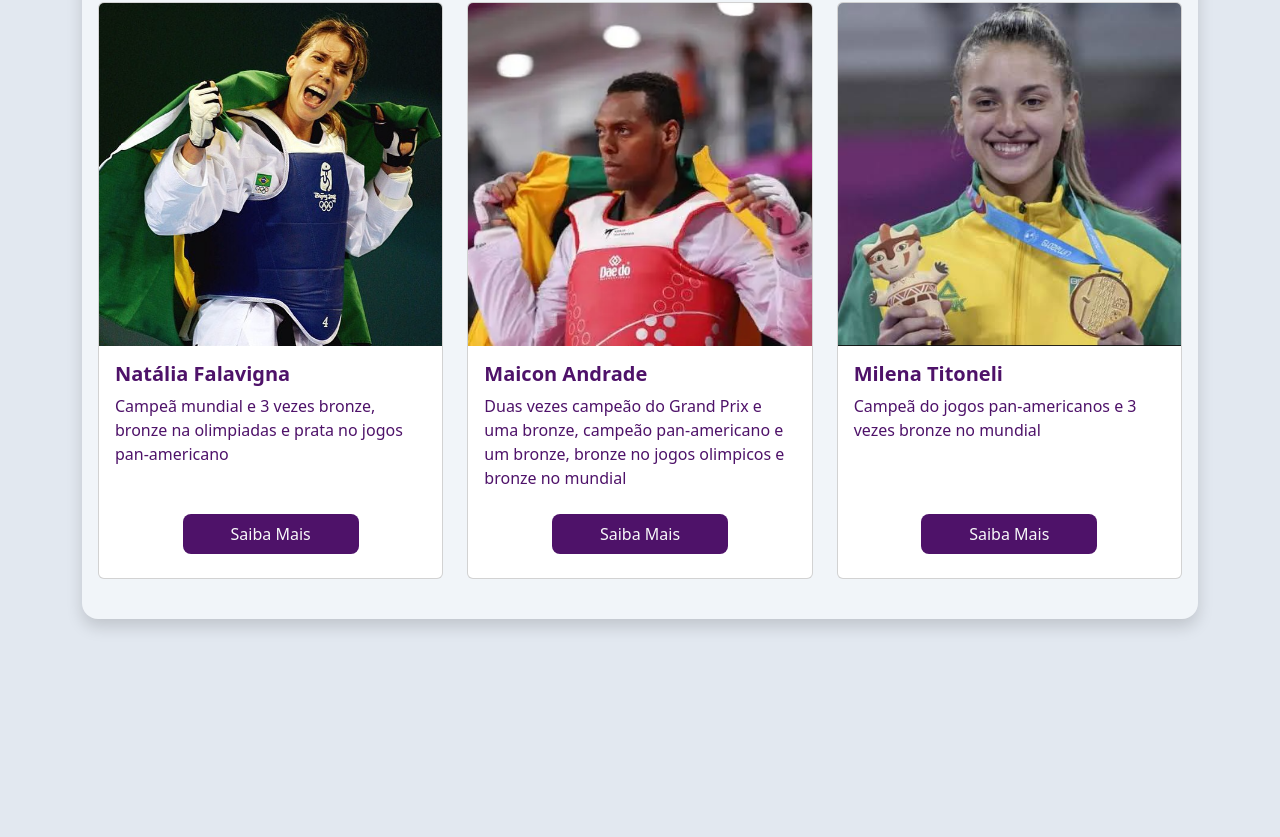
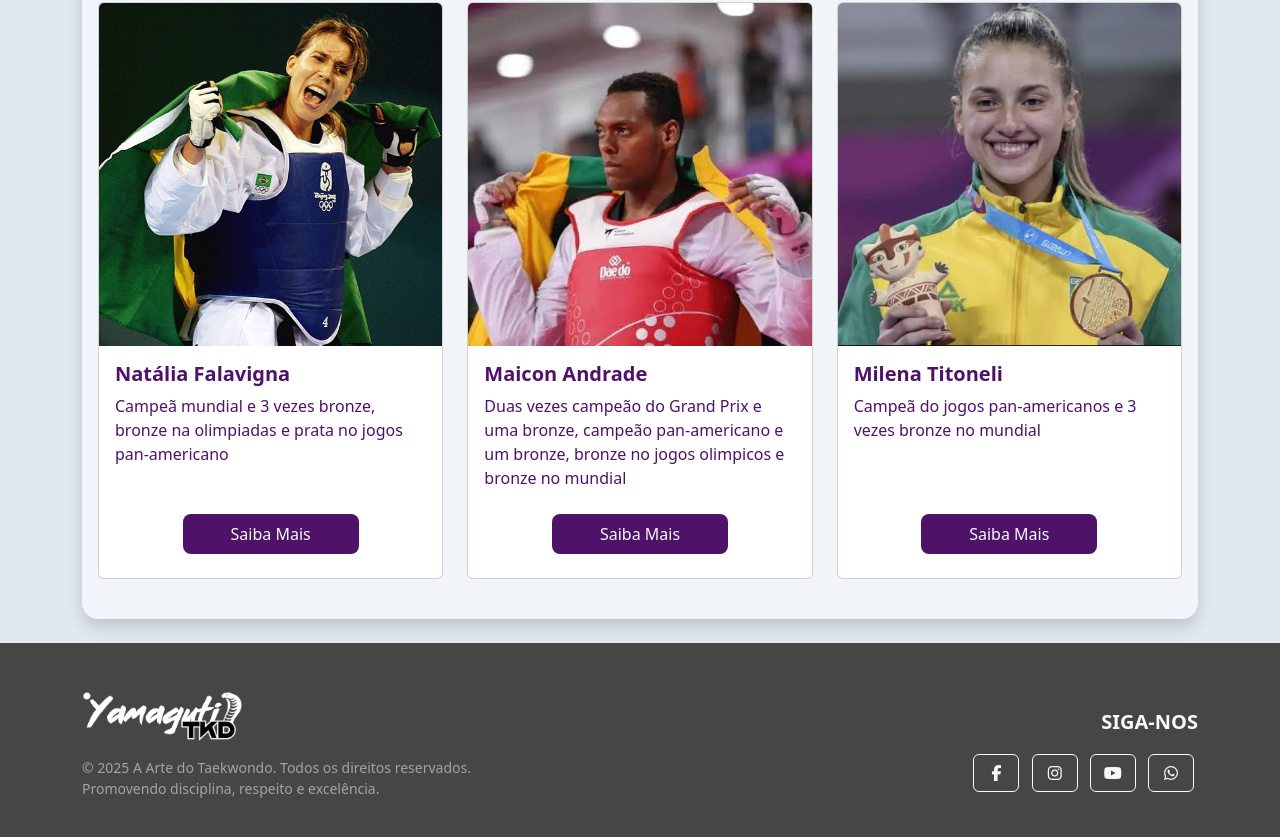
Before and after one commit to Yamaguti1201/YamagutiTKD, a plain HTML site: page index.html in a window 1280 px wide. Shown: the part 2722-3559 px from the top of the page. Before the commit the page ends 3365 px from the top, so only its background shows below. Drawn offline with nearby package versions, Linux system fonts and the light colour scheme.

Commit message:
finalizacao com o footer

```diff
--- a/custom.css
+++ b/custom.css
@@ -24,3 +24,6 @@ body{
 .bg-navcor{
     background-color: #CBD5E1;
 }
+.bg-footer{
+    background-color: #464646 ;
+}
--- a/index.html
+++ b/index.html
@@ -234,14 +234,44 @@
                                 </div>
                             </div>
                         </div>
-
                     </div>
                 </div>
             </div>
         </div>
     </section>
-    <footer>
-        <!-- place footer here -->
+    <footer class="bg-footer text-white pt-5 pb-4">
+        <div class="container text-center text-md-start">
+            <div class="row align-items-center">
+
+                <div class="col-md-6 col-lg-7 text-center text-md-start mb-4 mb-md-0">
+                    <a href="#inicio">
+                        <img src="images/Logo.White.png" alt="Logo yamaguti tkd" class="img-fluid mb-3"
+                            style="max-width: 10rem;">
+                    </a>
+                    <p class="small text-white-50">
+                        &copy; 2025 A Arte do Taekwondo. Todos os direitos reservados.<br>
+                        Promovendo disciplina, respeito e excelência.
+                    </p>
+                </div>
+
+                <div class="col-md-6 col-lg-5 text-center text-md-end">
+                    <h5 class="text-uppercase fw-bold text-light mb-3">Siga-nos</h5>
+                    <a href="https://www.instagram.com/yamaguti_kb" target="_blank" class="btn btn-outline-light btn-floating m-1 social-icon">
+                        <i class="fab fa-facebook-f"></i>
+                    </a>
+                    <a href="https://www.instagram.com/yamaguti_kb" target="_blank" class="btn btn-outline-light btn-floating m-1 social-icon">
+                        <i class="fab fa-instagram"></i>
+                    </a>
+                    <a href="https://www.instagram.com/yamaguti_kb" target="_blank" class="btn btn-outline-light btn-floating m-1 social-icon">
+                        <i class="fab fa-youtube"></i>
+                    </a>
+                    <a href="https://www.instagram.com/yamaguti_kb" target="_blank" class="btn btn-outline-light btn-floating m-1 social-icon">
+                        <i class="fab fa-whatsapp"></i>
+                    </a>
+                </div>
+
+            </div>
+        </div>
     </footer>
     <!-- Bootstrap JavaScript Libraries -->
     <script src="https://cdn.jsdelivr.net/npm/@popperjs/core@2.11.8/dist/umd/popper.min.js"
```
Also changed, not shown: images/Logo.White.png (added).
